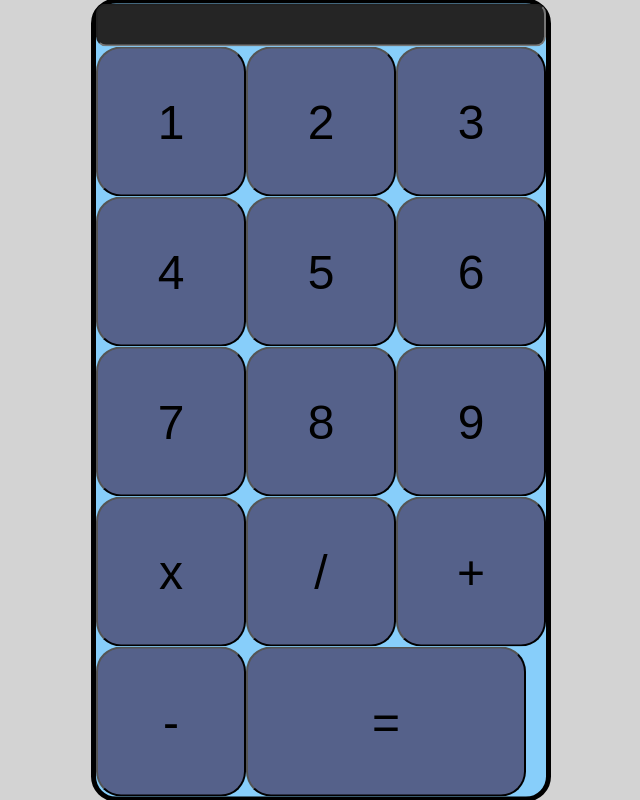
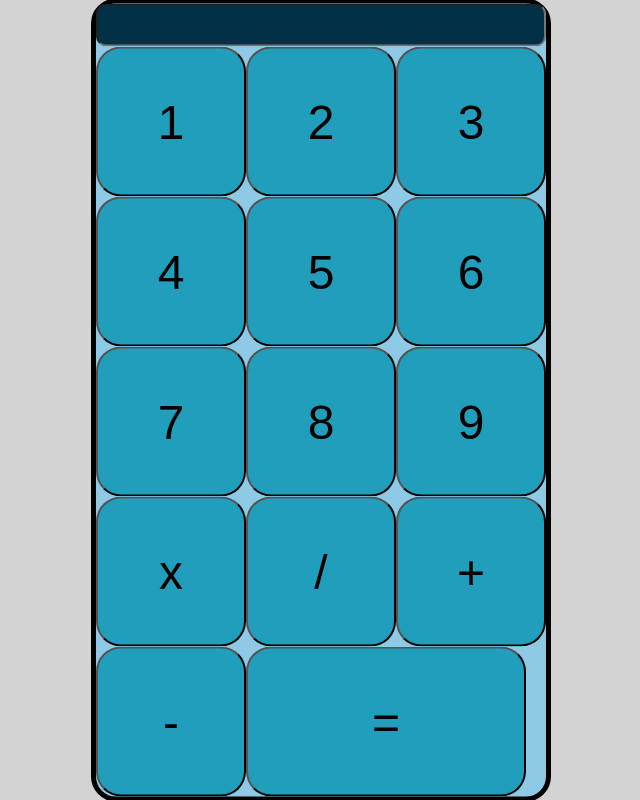
Before and after one commit to StMather/Index, a plain HTML site: page Index.html in a window 1280 px wide. Shown: the whole page, without its empty margins (319-959 px from the left). Drawn offline with Linux system fonts and the light colour scheme.

Commit message:
Color pallete change

```diff
--- a/IndexCSS.css
+++ b/IndexCSS.css
@@ -8,19 +8,19 @@ button{
 
     height: 150px;
     width: 100%;
-    background-color: #55618a;
+    background-color: #219ebc;
     font-size: xxx-large;
     text-align: center;
     border-radius: 25px;
 }
 /*button when hoved over*/
 button:hover{
-    background-color: #558a80;
+    background-color: #fb8500;
     cursor: pointer;
 }
 
 .gridMaster{
-    background-color: lightskyblue;
+    background-color: #8ecae6;
     /*centers grid*/
     position: absolute;
     top: 50%;
@@ -39,8 +39,8 @@ button:hover{
 #OutPut{
     width: 100%;
     font-size:xx-large;
-    color: whitesmoke;
-    background-color: #252525;
+    color: #ffb703;
+    background-color: #023047;
     border-radius: 10px;
 }
 
```
